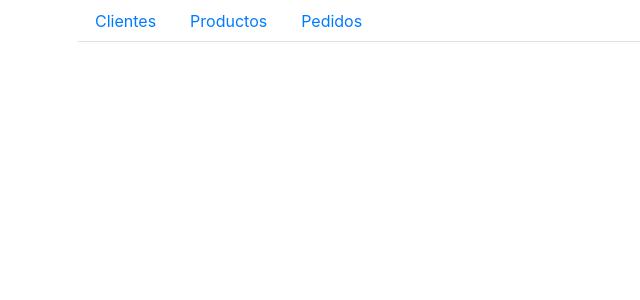
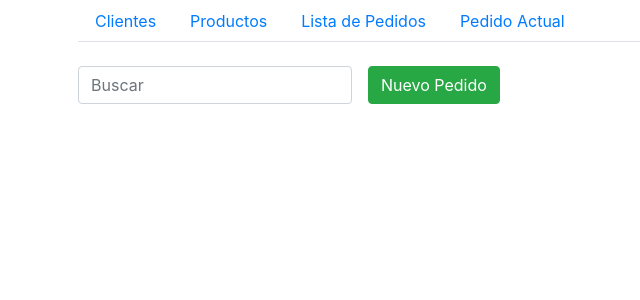
Before and after one commit to StarFenix/Pedidos, an Angular app: page /listadoPedidos in a window 1280 px wide. Before the commit this address led to /. Shown: the top 300 px of the page, without its empty margins (7-647 px from the left). Built offline with nearby package versions, Linux system fonts and the light colour scheme.

Commit message:
Listado de Pedidos

```diff
--- a/src/app/app-routing.module.ts
+++ b/src/app/app-routing.module.ts
@@ -4,6 +4,7 @@ import { AgregarClientesComponent } from './agregar-clientes/agregar-clientes.co
 import { AgregarProductosComponent } from './agregar-productos/agregar-productos.component';
 import { ClientesComponent } from './clientes/clientes.component';
 import { HomeComponent } from './home/home.component';
+import { ListadoPedidosComponent } from './listado-pedidos/listado-pedidos.component';
 import { PedidosComponent } from './pedidos/pedidos.component';
 import { ProductosComponent } from './productos/productos.component';
 
@@ -12,7 +13,8 @@ const routes: Routes = [
   { path: 'productos', component: ProductosComponent },
   { path: 'pedidos', component: PedidosComponent },
   { path: 'agregarClientes', component: AgregarClientesComponent },
-  { path: 'agregarProductos', component: AgregarProductosComponent }
+  { path: 'agregarProductos', component: AgregarProductosComponent },
+  { path: 'listadoPedidos', component: ListadoPedidosComponent }
 ];
 
 @NgModule({
--- a/src/app/app.module.ts
+++ b/src/app/app.module.ts
@@ -13,6 +13,7 @@ import { ClientesService } from './services/clientes.service';
 import { ProductoService } from './services/producto.service';
 import { PedidosService } from './services/pedidos.service';
 import { AgregarProductosComponent } from './agregar-productos/agregar-productos.component';
+import { ListadoPedidosComponent } from './listado-pedidos/listado-pedidos.component';
 
 @NgModule({
   declarations: [
@@ -23,7 +24,8 @@ import { AgregarProductosComponent } from './agregar-productos/agregar-productos
     PedidosComponent,
     HomeComponent,
     AgregarClientesComponent,
-    AgregarProductosComponent
+    AgregarProductosComponent,
+    ListadoPedidosComponent
   ],
   imports: [
     BrowserModule,
--- a/src/app/encabezado/encabezado.component.html
+++ b/src/app/encabezado/encabezado.component.html
@@ -7,7 +7,10 @@
       <a class="nav-link" routerLink= "/productos">Productos</a>
     </li>
     <li class="nav-item">
-      <a class="nav-link" routerLink="pedidos">Pedidos</a>
+      <a class="nav-link" routerLink="listadoPedidos">Lista de Pedidos</a>
+    </li>
+    <li class="nav-item">
+      <a class="nav-link" routerLink="pedidos">Pedido Actual</a>
     </li>
     <li class="navbar-text">
       {{this.pedidoServicio.pedido.nombreCliente}}
--- /dev/null
+++ b/src/app/listado-pedidos/listado-pedidos.component.html
@@ -0,0 +1,21 @@
+<br>
+<div class="container">
+  <form class="form-inline">
+    <div class="form-group">
+      <input type="" class="form-control" id="" placeholder="Buscar">
+      <button type="submit" class="btn btn-success  mx-sm-3" routerLink="/">Nuevo Pedido</button>
+    </div>
+  </form>
+  <br>
+  <div class="row mt-4">
+    <div class="col-sm-3" *ngFor= "let pedido of listadoPedidos">
+      <div class="card bg-light mb-3">
+        <h5 class="card-header">{{ pedido.nombreCliente }}</h5>
+        <div class="card-body">
+          <h6>Total: {{pedido.total | currency}}</h6>
+          <p class="card-text">No. Artículos: {{pedido.detallePedido.length}}</p>
+        </div>
+      </div>
+    </div>
+  </div>
+</div>
--- /dev/null
+++ b/src/app/listado-pedidos/listado-pedidos.component.ts
@@ -0,0 +1,18 @@
+import { Component, OnInit } from '@angular/core';
+import { Pedido } from '../models/pedido';
+import { PedidosService } from '../services/pedidos.service';
+
+@Component({
+  selector: 'app-listado-pedidos',
+  templateUrl: './listado-pedidos.component.html',
+  styleUrls: ['./listado-pedidos.component.css']
+})
+export class ListadoPedidosComponent implements OnInit {
+  listadoPedidos: Pedido[] = new Array<Pedido>();
+  constructor(public pedidoServicio: PedidosService) { }
+
+  ngOnInit(): void {
+    this.listadoPedidos = this.pedidoServicio.listadoPedidosLocalStorage;
+  }
+
+}
--- a/src/app/pedidos/pedidos.component.html
+++ b/src/app/pedidos/pedidos.component.html
@@ -12,7 +12,7 @@
           <th scope="col">Producto</th>
           <th scope="col">Cantidad</th>
           <th scope="col">Precio Unitario</th>
-          <th scope="col">Sub Total</th>
+          <th scope="col">Subtotal</th>
         </tr>
       </thead>
       <tbody>
--- a/src/app/services/pedidos.service.ts
+++ b/src/app/services/pedidos.service.ts
@@ -26,6 +26,7 @@ export class PedidosService {
   guardarPedido(){
     let listadoPedidos: Pedido[] = new Array<Pedido>();
     listadoPedidos = this.listadoPedidosLocalStorage;
+    this.pedido.pedidoID = listadoPedidos.length + 1;
     listadoPedidos.push(this.pedido);
     localStorage.setItem("pedidos", JSON.stringify(listadoPedidos))
     localStorage.removeItem("ultimoPedido");
```
Also changed, not shown: src/app/listado-pedidos/listado-pedidos.component.css (added), 1 other file (tests, documents, lock files or other folders).
